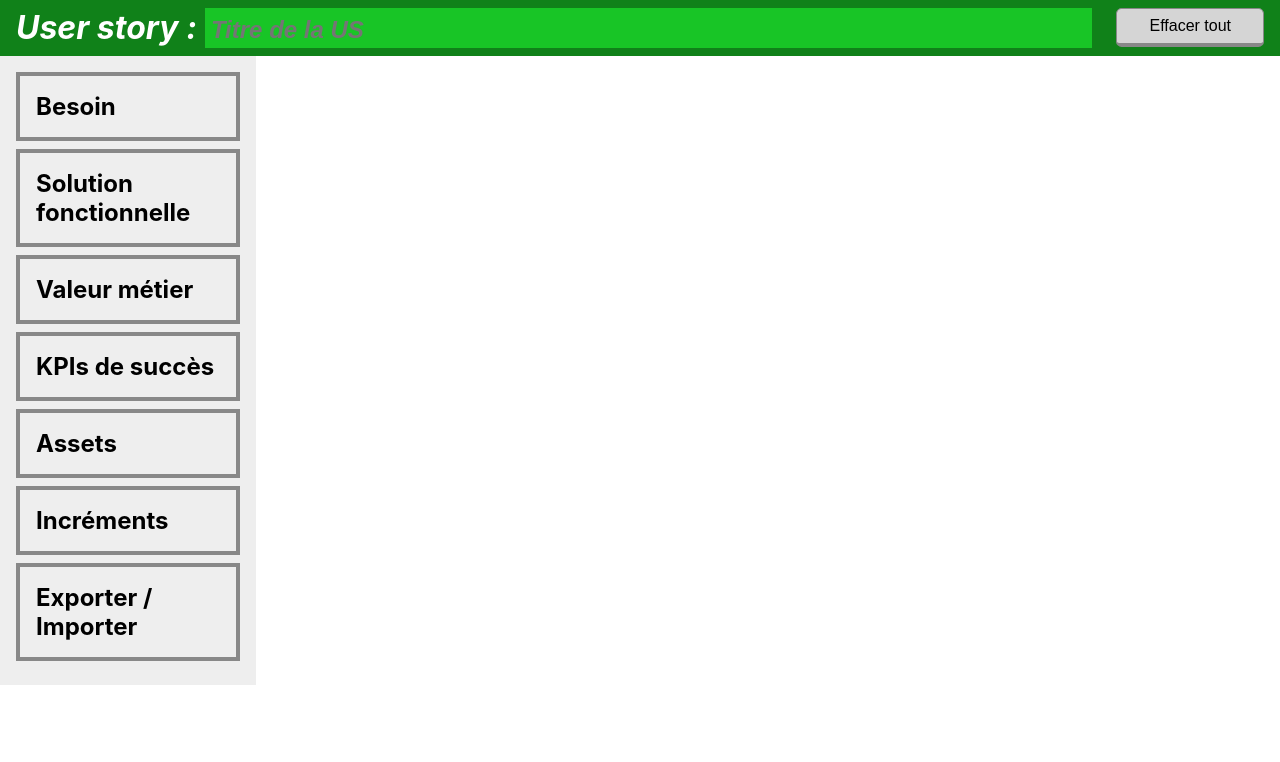
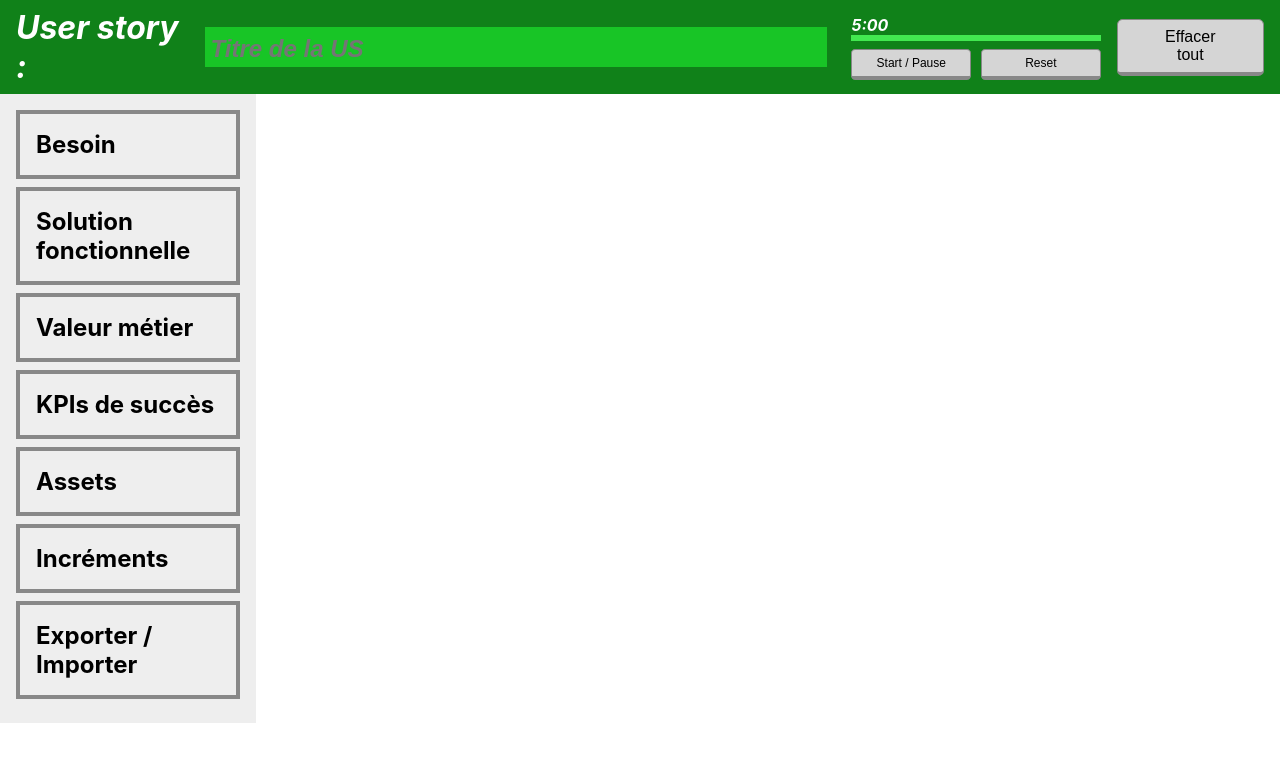
Before and after one commit to is06team/roadtrip-grooming, a Next.js app: page / in a window 1280 px wide. Shown: the top 762 px of the page. Built offline with nearby package versions, Linux system fonts and the light colour scheme.

Commit message:
Timer added in header

```diff
--- /dev/null
+++ b/pages/components/Timer/index.js
@@ -0,0 +1,58 @@
+import React, { useState, useEffect } from 'react';
+import styles from './styles.module.scss'
+
+const defaultSeconds = 300
+
+const Timer = () => {
+    const [seconds, setSeconds] = useState(defaultSeconds);
+    const [active, setActive] = useState(false);
+
+    const format = (seconds) => {
+        const m = Math.floor(seconds / 60)
+        let s = seconds % 60
+        if (s < 10) s = "0" + s
+        return m + ':' + s
+    }
+
+    const progressWidth = (seconds) => {
+        return (seconds / defaultSeconds) * 100 + '%'
+    }
+
+    const startPause = () => {
+        setActive(active => !active)
+    }
+
+    const reset = () => {
+        setSeconds(5)
+    }
+
+    useEffect(() => {
+        if (active) {
+            const interval = setInterval(() => {
+                setSeconds(seconds => seconds - 1);
+            }, 1000);
+            if (seconds <= 0) {
+                clearInterval(interval)
+                setActive(false)
+            }
+            return () => clearInterval(interval);
+        }
+    }, [seconds, active]);
+
+    return (
+        <div className={styles.Timer}>
+            <div>
+                <span className={styles.digits}>{format(seconds)}</span>
+                <div className={styles.progressContainer}>
+                    <div className={styles.progress} style={{ width: progressWidth(seconds)}}></div>
+                </div>
+            </div>
+            <div className={styles.buttons}>
+                <button onClick={startPause}>Start / Pause</button>
+                <button onClick={reset}>Reset</button>
+            </div>
+        </div>
+    );
+};
+
+export default Timer;
--- /dev/null
+++ b/pages/components/Timer/styles.module.scss
@@ -0,0 +1,27 @@
+@import '../../../styles/variables';
+
+.Timer {
+    width: 20%;
+    margin-right: 1em;
+
+    .progressContainer {
+        height: 6px;
+        background-color: $timer-progress-background;
+    }
+
+    .progress {
+        height: 6px;
+        background-color: $timer-progress-color;
+    }
+
+    .buttons {
+        margin-top: 0.5em;
+        display: flex;
+        justify-content: space-between;
+    }
+
+    button {
+        width: 48%;
+        font-size: 0.75em;
+    }
+}
--- a/pages/index.js
+++ b/pages/index.js
@@ -9,6 +9,7 @@ import KpiPhase from './components/KpiPhase'
 import NeedPhase from './components/NeedPhase'
 import SolutionPhase from './components/SolutionPhase'
 import styles from './styles.module.scss'
+import Timer from './components/Timer'
 
 import { defaultData } from '../model/defaultData'
 
@@ -34,6 +35,7 @@ const Main = () => {
             name="user_story[title]"
             placeholder="Titre de la US"
             onChange={(e) => setData({ ...data, title: e.target.value })} />
+          <Timer></Timer>
           <button onClick={() => setData(initialData)}>Effacer tout</button>
         </div>
         <div className={styles.Main}>
--- a/styles/_variables.scss
+++ b/styles/_variables.scss
@@ -39,6 +39,9 @@ $button-increment-background-color: $color-secondary;
 $button-increment-border-color: $color-secondary-dark;
 $button-increment-text-color: $color-white;
 
+$timer-progress-color: $color-main-lighter;
+$timer-progress-background: $color-main-dark;
+
 $increment-color: $color-secondary;
 
 $guide-title-color: $color-main;
```
